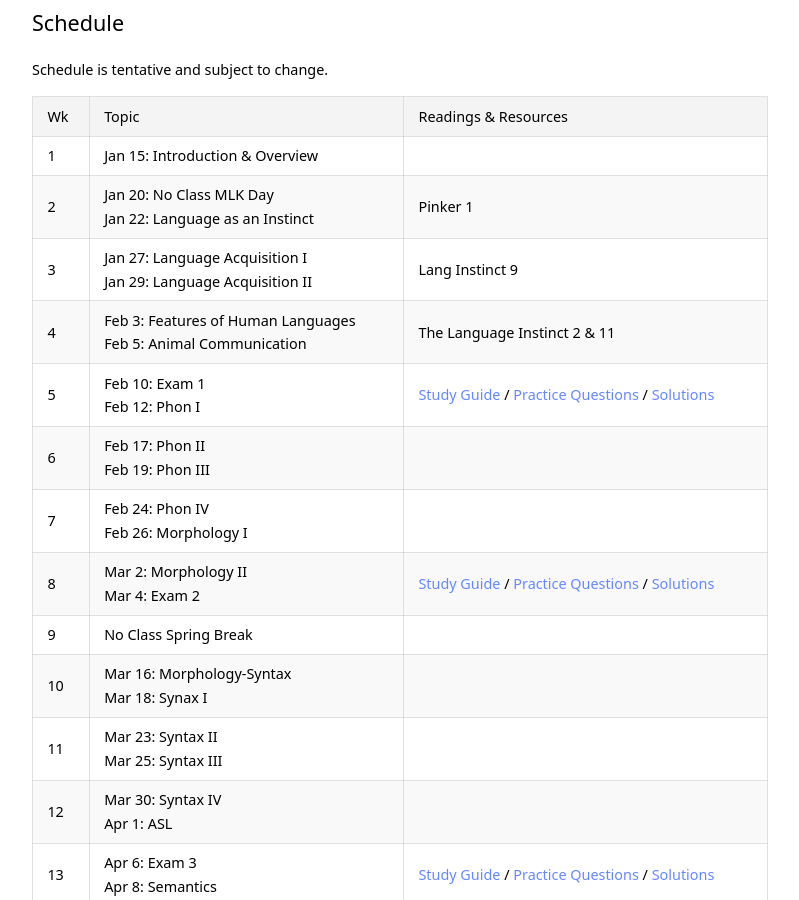
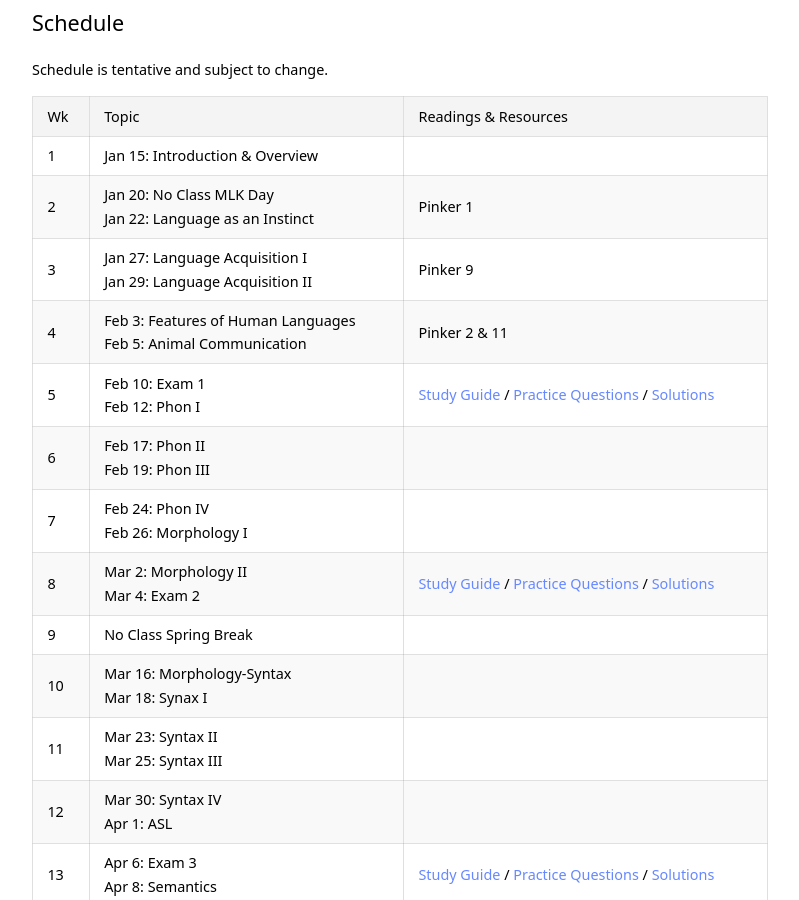
Before and after one commit to kschuler/ling001, a Jekyll site: the page built from index.md, in a window 1280 px wide and 900 px high, scrolled down 1572 px. Shown: the whole window, without its empty margins (240-1039 px from the left). Built offline with Jekyll 4.4.1, drawn with Linux system fonts in a browser that asks for light colours.

Commit message:
Update index.md

```diff
--- a/index.md
+++ b/index.md
@@ -50,8 +50,8 @@ Wk  | Topic | Readings & Resources
   --- | --- | ---
 1 | Jan 15: Introduction & Overview |
 2 | Jan 20: **No Class MLK Day**<br>Jan 22: Language as an Instinct | Pinker 1
-3 | Jan 27: Language Acquisition I<br>Jan 29: Language Acquisition II  | Lang Instinct 9
-4 | Feb 3: Features of Human Languages<br>Feb 5: Animal Communication   | The Language Instinct 2 & 11
+3 | Jan 27: Language Acquisition I<br>Jan 29: Language Acquisition II  | Pinker 9
+4 | Feb 3: Features of Human Languages<br>Feb 5: Animal Communication   | Pinker 2 & 11
 5 | Feb 10: **Exam 1** <br> Feb 12: Phon I |  [Study Guide](resources/exam1-study-guide) / [Practice Questions](resources/exam1-practice-questions) / [Solutions](not-yet)
 6 | Feb 17: Phon II<br>Feb 19: Phon III |
 7 | Feb 24: Phon IV<br>Feb 26: Morphology I |
```
